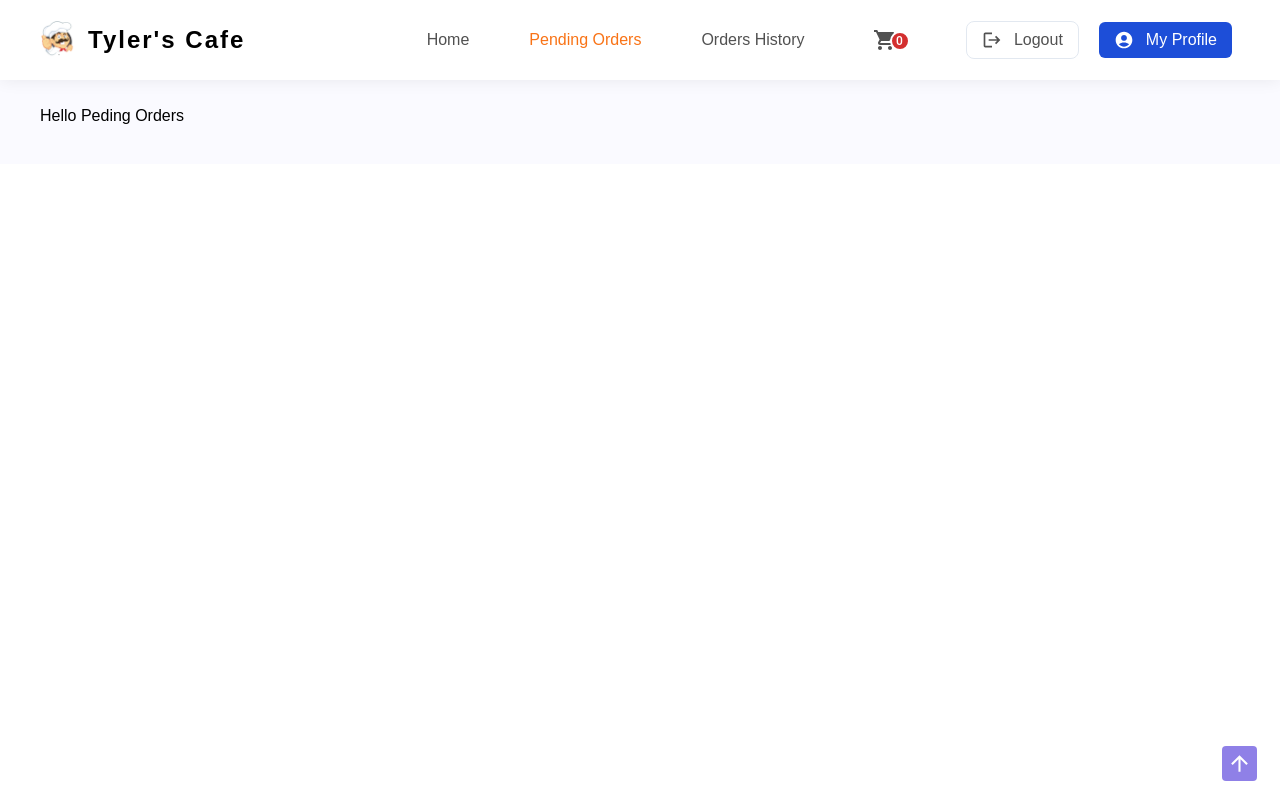
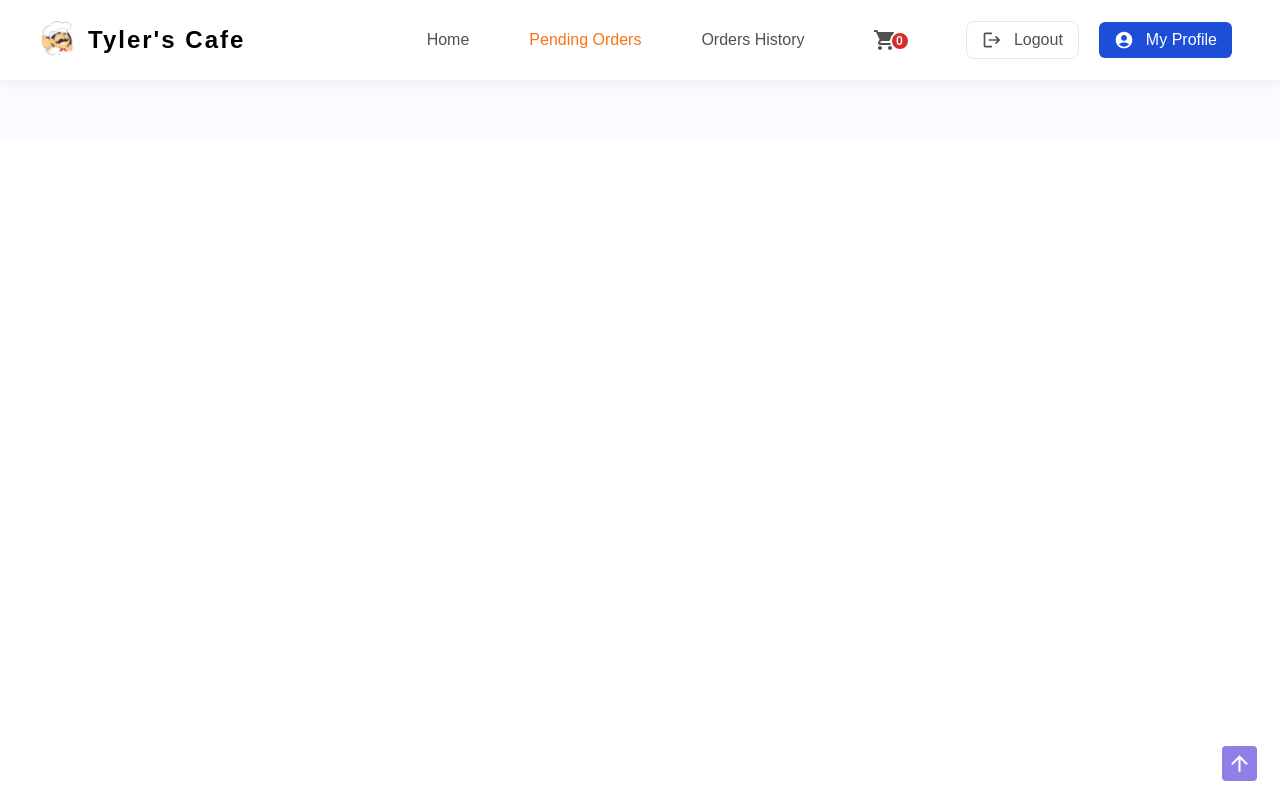
Before and after one commit to AshanSandeep06/Food-Shop-System, a React (Create React App) app in the folder frontend/: page /pending_orders in a window 1280 px wide. Built offline with nearby package versions, Linux system fonts and the light colour scheme.

Commit message:
Content Updated in PendingOrders Component

```diff
--- a/frontend/src/pages/PendingOrders/PendingOrders.tsx
+++ b/frontend/src/pages/PendingOrders/PendingOrders.tsx
@@ -1,7 +1,9 @@
 import React from "react";
 
 const PendingOrders = () => {
-  return <div>Hello Peding Orders</div>;
+  return <section>
+
+  </section>;
 };
 
 export default PendingOrders;
```
